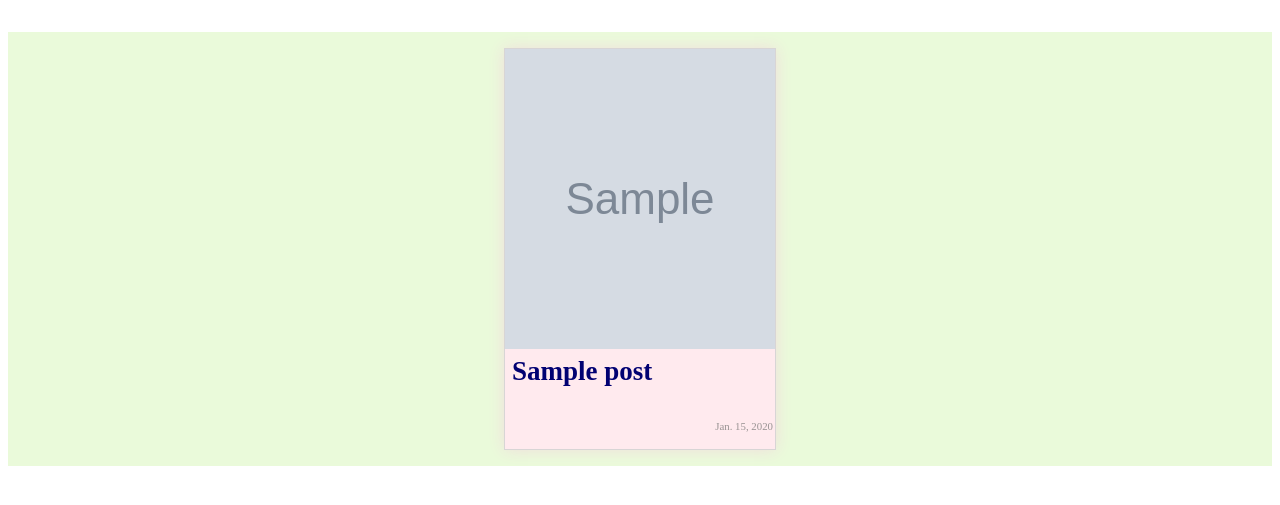
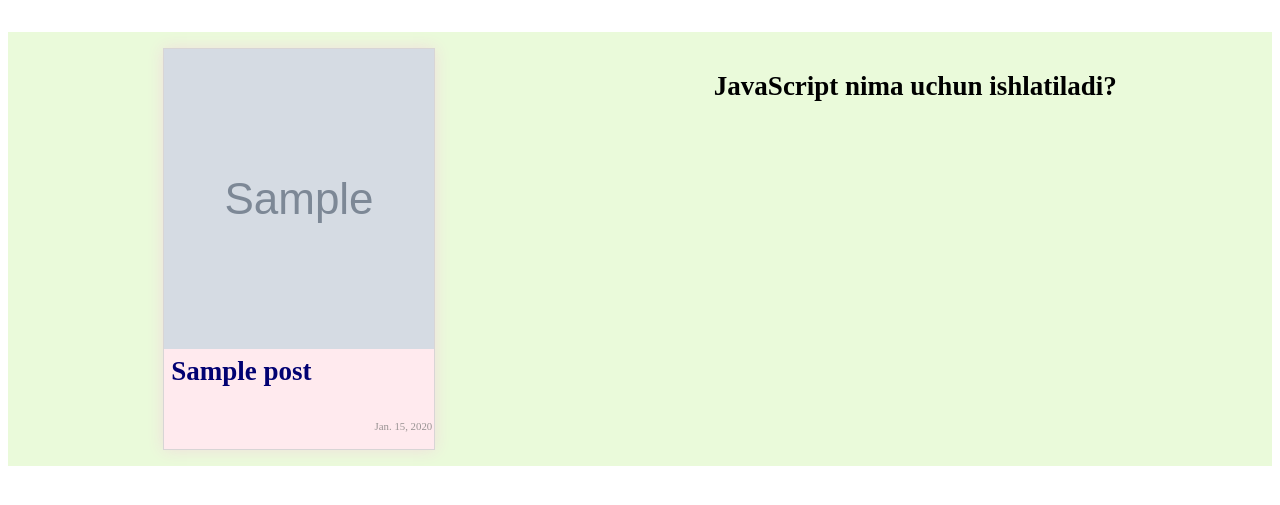
Before and after one commit to teshayevabbos/project, a Django app: template templates/home.html in a window 1280 px wide. Shown: the part 99-604 px from the top of the page. Run offline with Django 3.2, Linux system fonts and the light colour scheme; data comes from the database, SQL or seed files in the repository; the template is opened without the code that fills it: values that come from a table or form of the project are taken from there, most other values are stand-ins (such as "Sample title", 1, 10 or a date in 2020); grey boxes marked "Sample" are stand-in pictures; some libraries are stand-ins or nearby versions.

Commit message:
Update home.html

```diff
--- a/templates/home.html
+++ b/templates/home.html
@@ -17,5 +17,7 @@
      </div>
 
     {% endfor %}
+
+    <h2 class="post_title"> {{post.title}}</h2>
 </div>
 {% endblock content %}
```
